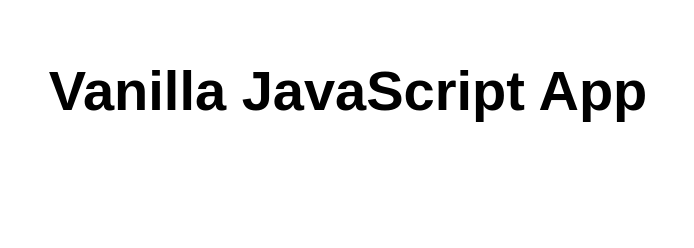
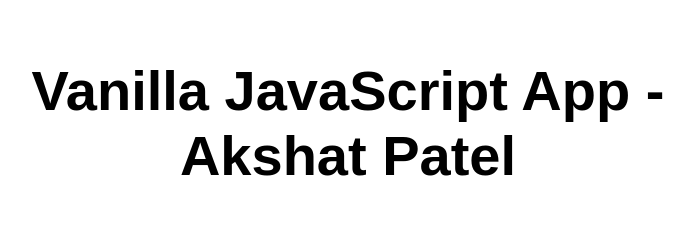
Before and after one commit to Akki8901/ap1-cet1021-static-web-app, a plain HTML site: page src/index.html in a window 1280 px wide. Shown: the whole page, without its empty margins (292-986 px from the left). Drawn offline with Linux system fonts and the light colour scheme.

Commit message:
Update index.html

```diff
--- a/src/index.html
+++ b/src/index.html
@@ -5,12 +5,12 @@
   <meta charset="UTF-8">
   <meta name="viewport" content="width=device-width, initial-scale=1.0">
   <link rel="stylesheet" href="styles.css">
-  <title>Vanilla JavaScript App</title>
+  <title>Akshat Patel's Vanilla JavaScript App</title>
 </head>
 
 <body>
   <main>
-    <h1>Vanilla JavaScript App</h1>
+    <h1>Vanilla JavaScript App - Akshat Patel</h1>
   </main>
 </body>
 
```
